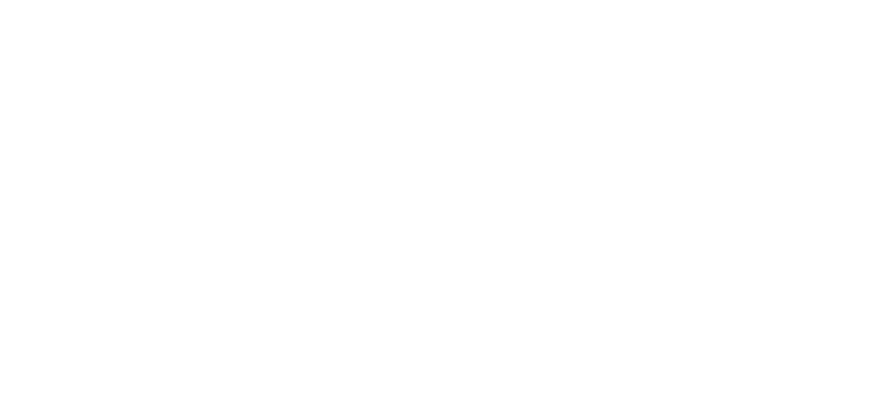
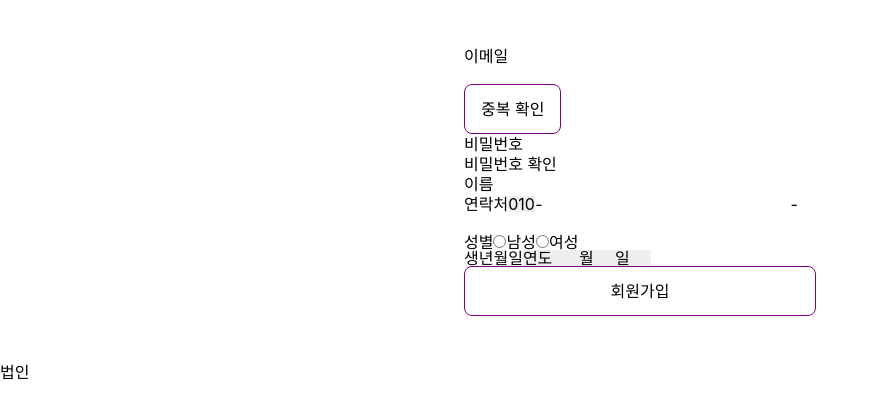
Before and after one commit to architecture-platform-project/client, a React (Create React App) app: page /signup/form in a window 1280 px wide. Before the commit this address had no page. Shown: the top 418 px of the page, without its empty margins (0-878 px from the left). Built offline with nearby package versions, Linux system fonts and the light colour scheme.

Commit message:
:sparkles: Feat: 개인 회원가입 api 연동

```diff
--- a/src/index.css
+++ b/src/index.css
@@ -140,6 +140,10 @@
 	outline: none;
 }
 
+select {
+	appearance: none;
+}
+
 button {
 	border: 1px solid purple;
 	border-radius: 8px;
--- /dev/null
+++ b/src/routes/Auth/SignUp.tsx
@@ -0,0 +1,292 @@
+import axios from 'axios';
+import { ChangeEvent, FormEvent, useState } from 'react';
+
+const SignUp = () => {
+	const [bizMode, setBizMode] = useState(false);
+
+	// 이메일
+	const [email, setEmail] = useState('');
+	// 이메일 정규표현식
+	const emailReg =
+		/^[0-9a-zA-Z]([-_.]?[0-9a-zA-Z])*@[0-9a-zA-Z]([-_.]?[0-9a-zA-Z])*.[a-zA-Z]{2,3}$/i;
+
+	// 비밀번호
+	const [password, setPassword] = useState('');
+	const [passwordConfirm, setPasswordConfirm] = useState('');
+
+	// 사용자 이름
+	const [name, setName] = useState('');
+
+	// 연락처
+	const [phoneNumber, setPhoneNumber] = useState({
+		first: '010',
+		middle: '',
+		last: '',
+	});
+	// 연락처 정규표현식
+	const phoneNumberReg = /\d{3}-\d{3,4}-\d{4}$/;
+
+	// 성별
+	const [gender, setGender] = useState('');
+
+	// 생년월일
+	const [birthDate, setBirthDate] = useState({
+		year: '연도',
+		month: '월',
+		date: '일',
+	});
+	// 생년월일 정규표현식
+	const birthReg = /^\d{8}$/;
+
+	const applyOnlyNumber = (e: ChangeEvent<HTMLInputElement>) => {
+		const result = e.target.value.replace(/\D/g, '');
+		setPhoneNumber((prev) => ({
+			...prev,
+			[e.target.name]: result,
+		}));
+	};
+
+	// 생년월일 셀렉트박스
+	const today = new Date();
+	const years = [];
+	const months = [];
+	const dates = [];
+
+	const date = new Date(
+		Number(birthDate.year),
+		Number(birthDate.month),
+		0
+	).getDate();
+
+	for (let y = today.getFullYear(); y >= 1930; y--) {
+		years.push(y.toString());
+	}
+
+	for (let m = 1; m <= 12; m++) {
+		months.push(m < 10 ? `0${m.toString()}` : `${m.toString()}`);
+	}
+
+	for (let d = 1; d <= (date || 31); d++) {
+		dates.push(d < 10 ? `0${d.toString()}` : `${d.toString()}`);
+	}
+
+	// 회원 가입 api 연동
+	const signUp = async (e: FormEvent) => {
+		e.preventDefault();
+		const age = `${birthDate.year}${birthDate.month}${birthDate.date}`;
+		const phone_number = `${phoneNumber.first}${phoneNumber.middle}${phoneNumber.last}`;
+
+		// 개인 회원가입 필수사항 사전 점검
+		if (name.trim().length === 0) {
+			alert('이름을 입력해주세요.');
+			return;
+		} else if (!emailReg.test(email)) {
+			alert('이메일을 올바르게 입력해주세요.');
+			return;
+		} else if (password !== passwordConfirm) {
+			alert('비밀번호를 다시 확인해주세요.');
+			return;
+		} else if (!birthReg.test(age)) {
+			alert('생년월일을 올바르게 입력해주세요.');
+			return;
+		} else if (!phoneNumberReg.test(phone_number)) {
+			alert('휴대폰 번호를 올바르게 입력해주세요.');
+			return;
+		}
+
+		try {
+			if (!bizMode) {
+				// 개인 회원가입
+				await axios(`${process.env.REACT_APP_API_URL}/users/signup`, {
+					method: 'POST',
+					data: {
+						user_name: name.trim(),
+						email,
+						password1: password,
+						password2: passwordConfirm,
+						age,
+						phone_number,
+						gender,
+					},
+				});
+			} else {
+				// 법인 회원가입
+			}
+		} catch (e) {
+			console.log(e);
+		}
+	};
+
+	return (
+		<>
+			<form className="flex flex-col max-w-md p-12 m-auto" onSubmit={signUp}>
+				{/* 이메일 */}
+				<fieldset>
+					<label htmlFor="email">이메일</label>
+					<input
+						id="email"
+						type="email"
+						className="w-full"
+						onChange={(e) => setEmail(e.target.value)}
+					/>
+					<button type="button">중복 확인</button>
+				</fieldset>
+
+				{/* 비밀번호 */}
+				<fieldset>
+					<label htmlFor="password">비밀번호</label>
+					<input
+						id="password"
+						type="password"
+						onChange={(e) => setPassword(e.target.value)}
+					/>
+				</fieldset>
+				<fieldset>
+					<label htmlFor="passwordConfirm">비밀번호 확인</label>
+					<input
+						id="passwordConfirm"
+						type="password"
+						onChange={(e) => setPasswordConfirm(e.target.value)}
+					/>
+					{password !== passwordConfirm && <span>비밀번호가 다릅니다</span>}
+				</fieldset>
+
+				{/* 이름 */}
+				<fieldset>
+					<label htmlFor="text">이름</label>
+					<input
+						id="text"
+						type="username"
+						onChange={(e) => setName(e.target.value)}
+					/>
+				</fieldset>
+
+				{/* 연락처 */}
+				<fieldset>
+					<label htmlFor="phone">연락처</label>
+					<select
+						name="first"
+						id="phone1"
+						value={phoneNumber.first}
+						onChange={(e) =>
+							setPhoneNumber((prev) => ({
+								...prev,
+								[e.target.name]: e.target.value,
+							}))
+						}
+					>
+						{['010', '011', '016', '017', '018'].map((num, index) => (
+							<option key={index} value={num}>
+								{num}
+							</option>
+						))}
+					</select>
+					-
+					<input
+						name="middle"
+						type="tel"
+						minLength={phoneNumber.first === '010' ? 4 : 3}
+						maxLength={4}
+						pattern="[0-9]{3,4}"
+						value={phoneNumber.middle}
+						onChange={applyOnlyNumber}
+					/>
+					-
+					<input
+						name="last"
+						type="tel"
+						minLength={4}
+						maxLength={4}
+						pattern="[0-9]{4}"
+						value={phoneNumber.last}
+						onChange={applyOnlyNumber}
+					/>
+				</fieldset>
+
+				{/* 성별 */}
+				<fieldset>
+					<label>성별</label>
+					<input
+						id="male"
+						type="radio"
+						name="gender"
+						value="m"
+						onChange={() => setGender('m')}
+					/>
+					<label htmlFor="male">남성</label>
+					<input
+						id="female"
+						type="radio"
+						name="gender"
+						value="f"
+						onChange={() => setGender('f')}
+					/>
+					<label htmlFor="female">여성</label>
+				</fieldset>
+
+				{/* 생년월일 */}
+				<fieldset>
+					<label>생년월일</label>
+					<select
+						name="year"
+						value={birthDate.year}
+						onChange={(e) =>
+							setBirthDate((prev) => ({
+								...prev,
+								year: e.target.value,
+							}))
+						}
+					>
+						<option value="연도">연도</option>
+						{years.map((year, index) => (
+							<option value={year} key={index}>
+								{year}년
+							</option>
+						))}
+					</select>
+					<select
+						name="month"
+						value={birthDate.month}
+						onChange={(e) =>
+							setBirthDate((prev) => ({
+								...prev,
+								month: e.target.value,
+							}))
+						}
+					>
+						<option value="월">월</option>
+						{months.map((month, index) => (
+							<option value={month} key={index}>
+								{month}월
+							</option>
+						))}
+					</select>
+					<select
+						name="date"
+						value={birthDate.date}
+						onChange={(e) =>
+							setBirthDate((prev) => ({
+								...prev,
+								date: e.target.value,
+							}))
+						}
+					>
+						<option value="일">일</option>
+						{dates.map((day, index) => (
+							<option value={day} key={index}>
+								{day}일
+							</option>
+						))}
+					</select>
+				</fieldset>
+
+				<button type="submit">회원가입</button>
+			</form>
+			<div className="absolute" onClick={() => setBizMode((prev) => !prev)}>
+				{bizMode ? '개인' : '법인'}
+			</div>
+		</>
+	);
+};
+
+export default SignUp;
--- a/src/routes/Auth/index.tsx
+++ b/src/routes/Auth/index.tsx
@@ -1,4 +1,5 @@
 import Login from './Login';
+import SignUp from './SignUp';
 import Terms from './Terms';
 
 export const authRoutes = [
@@ -10,4 +11,8 @@
 		path: '/signup/terms',
 		element: Terms,
 	},
+	{
+		path: '/signup/form',
+		element: SignUp,
+	},
 ];
```
